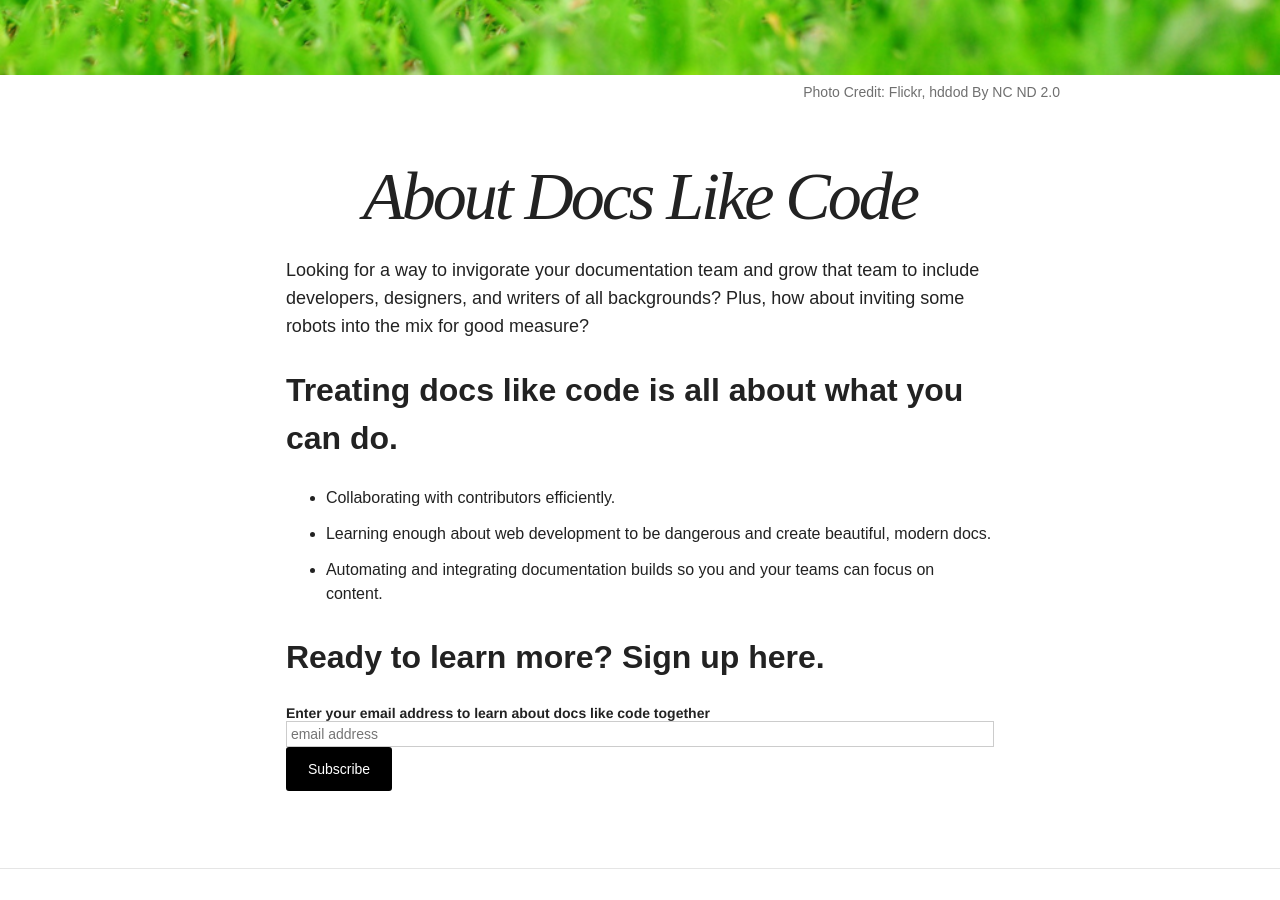
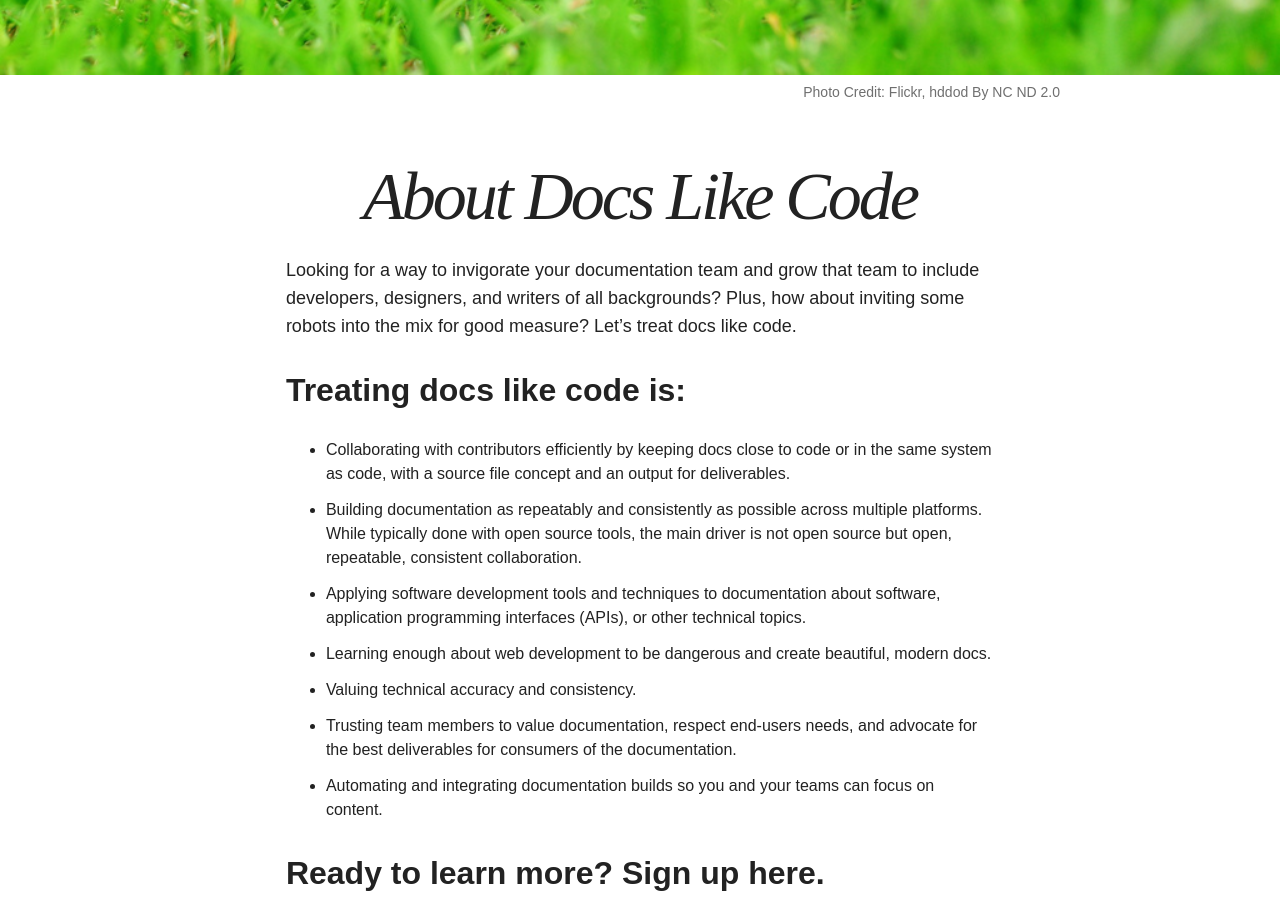
Before and after one commit to justwriteclick/docslikecode, a Jekyll site: the page built from about/index.md, in a window 1280 px wide and 900 px high, scrolled down 847 px. Built offline with Jekyll 4.4.1, drawn with Linux system fonts in a browser that asks for light colours; nearby versions of some CDN libraries; comment, search, counter and statistics services are not loaded.

Commit message:
Adds more info about the docs like code mentality

```diff
--- a/about/index.md
+++ b/about/index.md
@@ -2,23 +2,26 @@
 layout: page
 title: About Docs Like Code
 excerpt: "Brought to you by the author of the Just Write Click blog, Anne Gentle."
-modified: Sun Sep  4 19:07:35 CDT 2016
+modified: Wed Nov 23 19:25:15 CST 2016
 image:
   feature: robot-in-grass.jpg
   credit: Flickr, hddod By NC ND 2.0
   creditlink: https://www.flickr.com/photos/hddod/7229001564/
 ---
 
-Looking for a way to invigorate your documentation team and grow that team to include developers, designers, and writers of all backgrounds? Plus, how about inviting some robots into the mix for good measure?
+Looking for a way to invigorate your documentation team and grow that team to include developers, designers, and writers of all backgrounds? Plus, how about inviting some robots into the mix for good measure? Let's treat docs like code.
 
-## Treating docs like code is all about what you can do.
+## Treating docs like code is:
 
-* Collaborating with contributors efficiently.
+* Collaborating with contributors efficiently by keeping docs close to code or in the same system as code, with a source file concept and an output for deliverables.
+* Building documentation as repeatably and consistently as possible across multiple platforms. While typically done with open source tools, the main driver is not open source but open, repeatable, consistent collaboration.
+* Applying software development tools and techniques to documentation about software, application programming interfaces (APIs), or other technical topics.
 * Learning enough about web development to be dangerous and create beautiful, modern docs.
+* Valuing technical accuracy and consistency.
+* Trusting team members to value documentation, respect end-users needs, and advocate for the best deliverables for consumers of the documentation.
 * Automating and integrating documentation builds so you and your teams can focus on content.
 
 ## Ready to learn more? Sign up here.
-
 
 <!-- Begin MailChimp Signup Form -->
 <link href="//cdn-images.mailchimp.com/embedcode/slim-10_7.css" rel="stylesheet" type="text/css">
```
Also changed, not shown: 3 other files.
